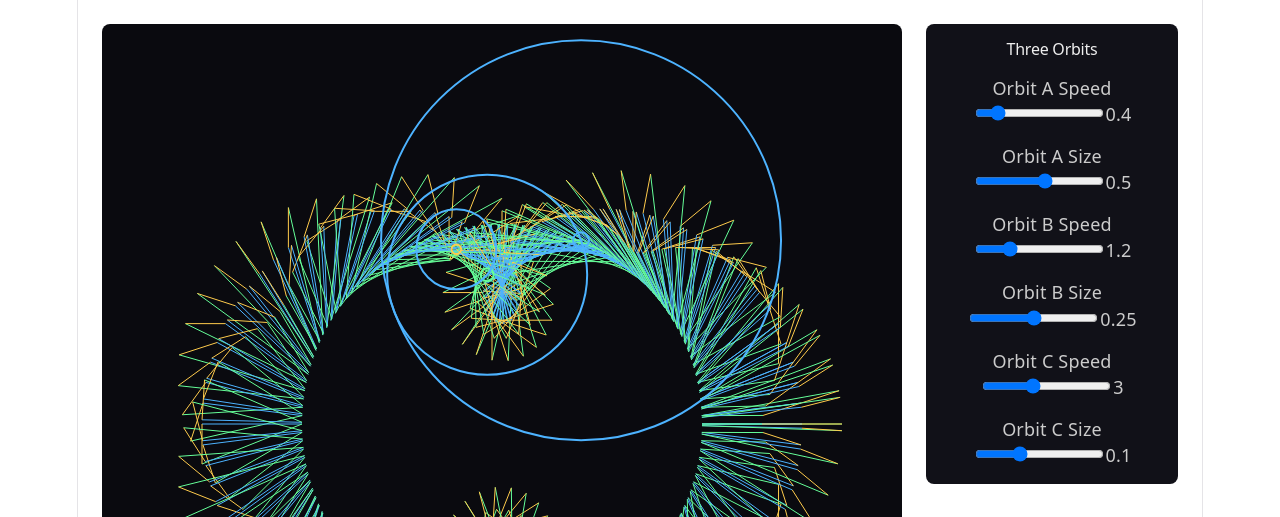
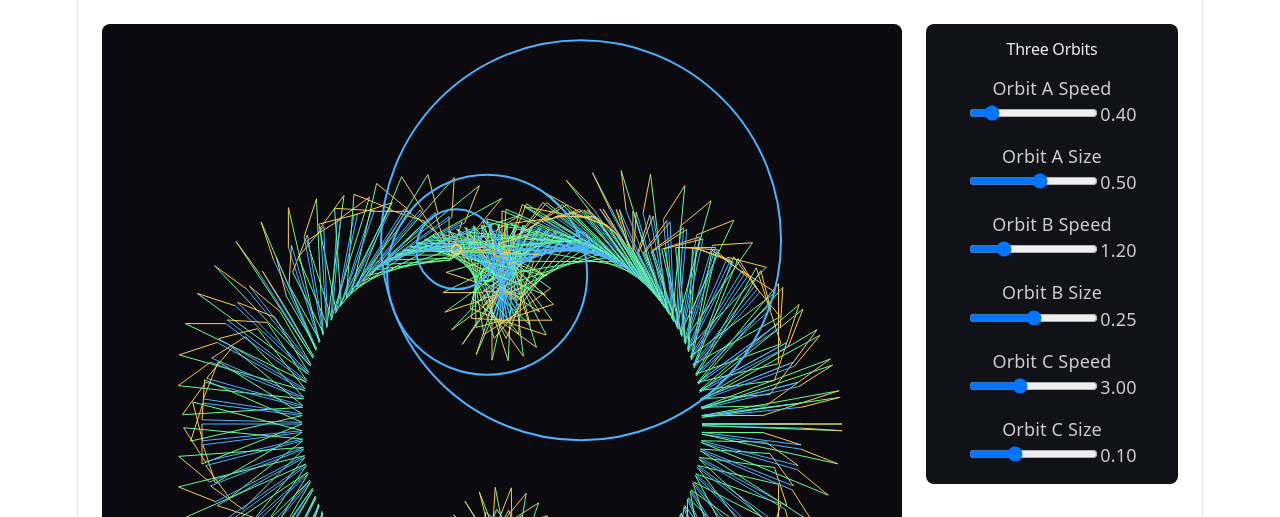
Before and after one commit to dwjohnston/geoart-agentic, a React (Vite) app: page / in a window 1280 px wide. Shown: the top 517 px of the page. Built offline with nearby package versions, Linux system fonts and the light colour scheme.

Commit message:
Add step param to contorl nodes.

```diff
--- a/src/control/SliderNode.ts
+++ b/src/control/SliderNode.ts
@@ -7,6 +7,7 @@ export const sliderNodeDef: ControlNodeDef = {
     label: { type: 'string' },
     min:   { type: 'number' },
     max:   { type: 'number' },
+    step:  { type: 'number' },
     value: { type: 'number' },
   },
   evaluate(params) {
--- a/src/control/ui/SliderControl.tsx
+++ b/src/control/ui/SliderControl.tsx
@@ -7,12 +7,24 @@ type Props = {
   onChange: (nodeId: string, value: number) => void;
 };
 
+function decimalPlacesForStep(step: number): number {
+  const str = step.toString();
+  const dot = str.indexOf('.');
+  return dot === -1 ? 0 : str.length - dot - 1;
+}
+
 export function SliderControl({ node, onChange }: Props) {
   const { params } = node;
-  const label = params.label?.v ?? '';
-  const min   = params.min?.v   ?? 0;
-  const max   = params.max?.v   ?? 1;
+  const label = params.label!.v ?? '';
+  const min = params.min?.v ?? 0;
+  const max = params.max?.v ?? 1;
+  const step = params.step?.v ?? 1;
   const value = params.value?.v ?? 0;
+
+  console.log(step)
+
+  const decimals = decimalPlacesForStep(step);
+  const displayValue = value.toFixed(decimals);
 
   return (
     <div className="slider-control">
@@ -22,11 +34,11 @@ export function SliderControl({ node, onChange }: Props) {
         type="range"
         min={min}
         max={max}
-        step="any"
+        step={step}
         value={value}
         onChange={e => onChange(node.id, e.target.valueAsNumber)}
       />
-      <output htmlFor={node.id}>{value}</output>
+      <output htmlFor={node.id}>{displayValue}</output>
     </div>
   );
 }
--- a/src/graphs/threeOrbits.ts
+++ b/src/graphs/threeOrbits.ts
@@ -20,7 +20,10 @@ export const threeOrbitsGraph: GeoArtGraph = {
 					min: { v: 0 },
 					max: { v: 3 },
 					value: { v: 0.4 },
+					step: { v: 0.01 }
+
 				},
+
 			},
 			{
 				id: 'aRadiusSlider',
@@ -30,6 +33,8 @@ export const threeOrbitsGraph: GeoArtGraph = {
 					min: { v: 0 },
 					max: { v: 0.9 },
 					value: { v: 0.5 },
+					step: { v: 0.01 }
+
 				},
 			},
 			{
@@ -40,6 +45,8 @@ export const threeOrbitsGraph: GeoArtGraph = {
 					min: { v: 0 },
 					max: { v: 5 },
 					value: { v: 1.2 },
+					step: { v: 0.01 }
+
 				},
 			},
 			{
@@ -50,6 +57,8 @@ export const threeOrbitsGraph: GeoArtGraph = {
 					min: { v: 0 },
 					max: { v: 0.5 },
 					value: { v: 0.25 },
+					step: { v: 0.01 }
+
 				},
 			},
 			{
@@ -60,6 +69,8 @@ export const threeOrbitsGraph: GeoArtGraph = {
 					min: { v: 0 },
 					max: { v: 8 },
 					value: { v: 3.0 },
+					step: { v: 0.01 }
+
 				},
 			},
 			{
@@ -70,6 +81,8 @@ export const threeOrbitsGraph: GeoArtGraph = {
 					min: { v: 0 },
 					max: { v: 0.3 },
 					value: { v: 0.1 },
+					step: { v: 0.01 }
+
 				},
 			},
 		],
@@ -81,9 +94,9 @@ export const threeOrbitsGraph: GeoArtGraph = {
 				id: 'orbitA',
 				type: 'orbit',
 				params: {
-					time:   { ref: 'time.time' },
+					time: { ref: 'time.time' },
 					radius: { ref: 'aRadiusSlider.value' },
-					speed:  { ref: 'aSpeedSlider.value' },
+					speed: { ref: 'aSpeedSlider.value' },
 					// center defaults to origin
 				},
 			},
@@ -91,9 +104,9 @@ export const threeOrbitsGraph: GeoArtGraph = {
 				id: 'orbitB',
 				type: 'orbit',
 				params: {
-					time:   { ref: 'time.time' },
+					time: { ref: 'time.time' },
 					radius: { ref: 'bRadiusSlider.value' },
-					speed:  { ref: 'bSpeedSlider.value' },
+					speed: { ref: 'bSpeedSlider.value' },
 					center: { ref: 'orbitA.point' },
 				},
 			},
@@ -101,9 +114,9 @@ export const threeOrbitsGraph: GeoArtGraph = {
 				id: 'orbitC',
 				type: 'orbit',
 				params: {
-					time:   { ref: 'time.time' },
+					time: { ref: 'time.time' },
 					radius: { ref: 'cRadiusSlider.value' },
-					speed:  { ref: 'cSpeedSlider.value' },
+					speed: { ref: 'cSpeedSlider.value' },
 					center: { ref: 'orbitB.point' },
 				},
 			},
@@ -117,9 +130,9 @@ export const threeOrbitsGraph: GeoArtGraph = {
 				renderConfig: { layer: 'paint' },
 				params: {
 					intervalMs: { v: 10 },
-					color:      { v: { r: 0.3, g: 0.7, b: 1, a: 1 } },
-					pointA:     { ref: 'orbitA.point' },
-					pointB:     { ref: 'orbitB.point' },
+					color: { v: { r: 0.3, g: 0.7, b: 1, a: 1 } },
+					pointA: { ref: 'orbitA.point' },
+					pointB: { ref: 'orbitB.point' },
 				},
 			},
 			{
@@ -128,9 +141,9 @@ export const threeOrbitsGraph: GeoArtGraph = {
 				renderConfig: { layer: 'paint' },
 				params: {
 					intervalMs: { v: 10 },
-					color:      { v: { r: 0.4, g: 1, b: 0.6, a: 1 } },
-					pointA:     { ref: 'orbitA.point' },
-					pointB:     { ref: 'orbitC.point' },
+					color: { v: { r: 0.4, g: 1, b: 0.6, a: 1 } },
+					pointA: { ref: 'orbitA.point' },
+					pointB: { ref: 'orbitC.point' },
 				},
 			},
 			{
@@ -139,9 +152,9 @@ export const threeOrbitsGraph: GeoArtGraph = {
 				renderConfig: { layer: 'paint' },
 				params: {
 					intervalMs: { v: 10 },
-					color:      { v: { r: 1, g: 0.8, b: 0.3, a: 1 } },
-					pointA:     { ref: 'orbitB.point' },
-					pointB:     { ref: 'orbitC.point' },
+					color: { v: { r: 1, g: 0.8, b: 0.3, a: 1 } },
+					pointA: { ref: 'orbitB.point' },
+					pointB: { ref: 'orbitC.point' },
 				},
 			},
 			// Live position dots — redrawn each frame
@@ -152,7 +165,7 @@ export const threeOrbitsGraph: GeoArtGraph = {
 				params: {
 					center: { ref: 'orbitA.point' },
 					radius: { ref: 'aRadiusSlider.value' },
-					color:  { v: { r: 0.3, g: 0.7, b: 1, a: 1 } },
+					color: { v: { r: 0.3, g: 0.7, b: 1, a: 1 } },
 				},
 			},
 			{
@@ -162,7 +175,7 @@ export const threeOrbitsGraph: GeoArtGraph = {
 				params: {
 					center: { ref: 'orbitB.point' },
 					radius: { ref: 'bRadiusSlider.value' },
-					color:  { v: { r: 0.3, g: 0.7, b: 1, a: 1 } },
+					color: { v: { r: 0.3, g: 0.7, b: 1, a: 1 } },
 				},
 			},
 			{
@@ -172,7 +185,7 @@ export const threeOrbitsGraph: GeoArtGraph = {
 				params: {
 					center: { ref: 'orbitC.point' },
 					radius: { ref: 'cRadiusSlider.value' },
-					color:  { v: { r: 0.3, g: 0.7, b: 1, a: 1 } },
+					color: { v: { r: 0.3, g: 0.7, b: 1, a: 1 } },
 				},
 			},
 			{
@@ -182,7 +195,7 @@ export const threeOrbitsGraph: GeoArtGraph = {
 				params: {
 					center: { ref: 'orbitA.point' },
 					radius: { v: 0.02 },
-					color:  { v: { r: 0.3, g: 0.7, b: 1, a: 1 } },
+					color: { v: { r: 0.3, g: 0.7, b: 1, a: 1 } },
 				},
 			},
 			{
@@ -192,7 +205,7 @@ export const threeOrbitsGraph: GeoArtGraph = {
 				params: {
 					center: { ref: 'orbitB.point' },
 					radius: { v: 0.016 },
-					color:  { v: { r: 0.4, g: 1, b: 0.6, a: 1 } },
+					color: { v: { r: 0.4, g: 1, b: 0.6, a: 1 } },
 				},
 			},
 			{
@@ -202,7 +215,7 @@ export const threeOrbitsGraph: GeoArtGraph = {
 				params: {
 					center: { ref: 'orbitC.point' },
 					radius: { v: 0.012 },
-					color:  { v: { r: 1, g: 0.8, b: 0.3, a: 1 } },
+					color: { v: { r: 1, g: 0.8, b: 0.3, a: 1 } },
 				},
 			},
 		],
--- a/src/schema/schema.json
+++ b/src/schema/schema.json
@@ -214,7 +214,8 @@
                 "label": { "$ref": "#/definitions/staticStringParam" },
                 "min":   { "$ref": "#/definitions/staticNumberParam" },
                 "max":   { "$ref": "#/definitions/staticNumberParam" },
-                "value": { "$ref": "#/definitions/staticNumberParam" }
+                "value": { "$ref": "#/definitions/staticNumberParam" },
+                "step":  {"$ref": "#/definitions/staticNumberParam"}
               }
             }
           }
```
Also changed, not shown: src/graphs/earthVenus.ts (+20 -13 lines), 1 other file (tests, documents, lock files or other folders).
